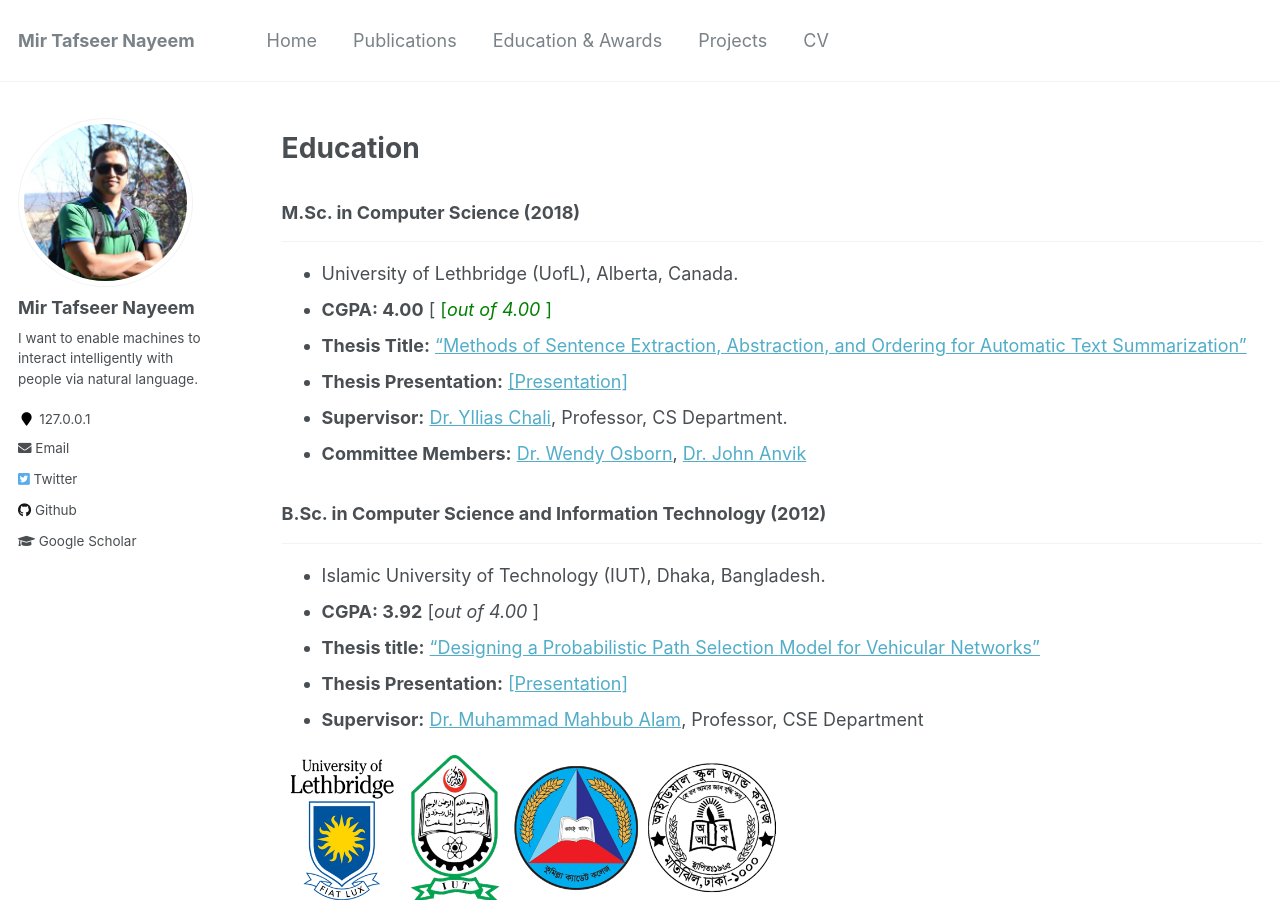
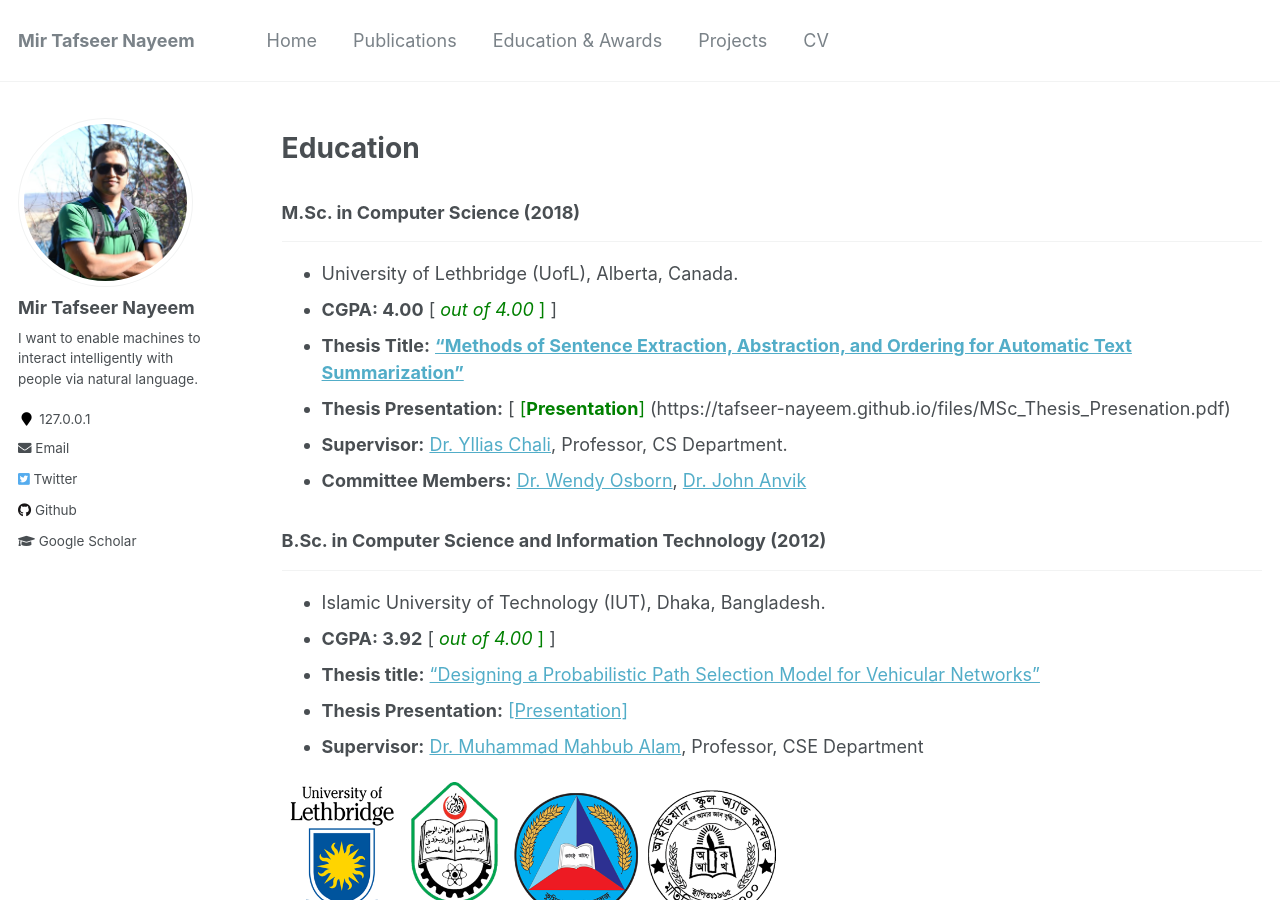
Before and after one commit to sujan-sarker/sujan-sarker.github.io, a Jekyll site: the page built from _pages/education-awards.md, in a window 1280 px wide and 900 px high. Built offline with Jekyll 4.4.1, drawn with Linux system fonts in a browser that asks for light colours; part of the change alters nothing that is shown.

Commit message:
Update education-awards.md

```diff
--- a/_pages/education-awards.md
+++ b/_pages/education-awards.md
@@ -15,9 +15,9 @@ ___________________________________
 
 
 * University of Lethbridge (UofL), Alberta, Canada.
-* **CGPA:  4.00** [<span style ="color:Green"> [*out of 4.00* ] </span>
-* **Thesis Title:** ["Methods of Sentence Extraction, Abstraction, and Ordering for Automatic Text Summarization"](https://opus.uleth.ca/bitstream/handle/10133/4993/NAYEEM_MIR_TAFSEER_MSC_2017.pdf)
-* **Thesis Presentation:** [[Presentation]](https://tafseer-nayeem.github.io/files/MSc_Thesis_Presenation.pdf)
+* **CGPA:  4.00** [<span style ="color:Green"> *out of 4.00* ] </span>]
+* **Thesis Title:** [**"Methods of Sentence Extraction, Abstraction, and Ordering for Automatic Text Summarization"**](https://opus.uleth.ca/bitstream/handle/10133/4993/NAYEEM_MIR_TAFSEER_MSC_2017.pdf)
+* **Thesis Presentation:** [<span style ="color:Green"> [**Presentation**] </span>(https://tafseer-nayeem.github.io/files/MSc_Thesis_Presenation.pdf)
 * **Supervisor:** [Dr. Yllias Chali](http://www.cs.uleth.ca/~chali/), Professor, CS Department.
 * **Committee Members:** [Dr. Wendy Osborn](http://directory.uleth.ca/users/wendy.osborn), [Dr. John Anvik ](http://directory.uleth.ca/users/john.anvik)
 
@@ -27,7 +27,7 @@ ___________________________________
 
 
 * Islamic University of Technology (IUT), Dhaka, Bangladesh.
-* **CGPA:  3.92** [*out of 4.00* ]
+* **CGPA:  3.92** [<span style ="color:Green"> *out of 4.00* ] </span>]
 * **Thesis title:** ["Designing a Probabilistic Path Selection Model for Vehicular Networks"](https://tafseer-nayeem.github.io/files/BSc_Thesis.pdf)
 * **Thesis Presentation:** [[Presentation]](https://tafseer-nayeem.github.io/files/BSc_Thesis_Presentation.pdf)
 * **Supervisor:** [Dr. Muhammad Mahbub Alam](https://scholar.google.com/citations?user=5sjCt8cAAAAJ&hl=en), Professor, CSE Department
```
